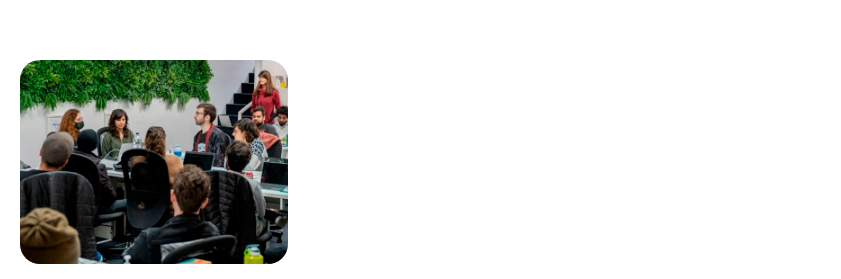
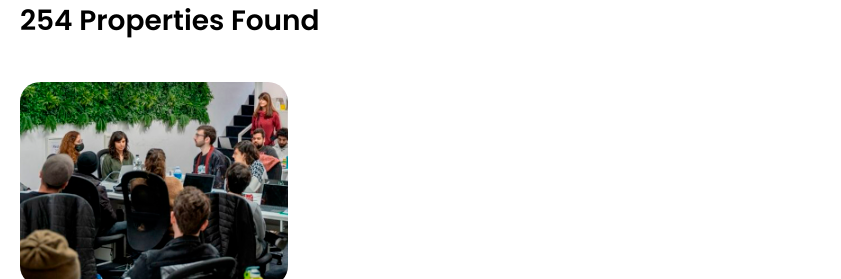
Before and after one commit to perezgallartalejandro/202209-w1ch5-alejandro-perez-miguel-angel-barquilla, a website: page index.html in a window 1280 px wide. Shown: the top 279 px of the page, without its empty margins (0-841 px from the left). Drawn offline with nearby package versions, Linux system fonts and the light colour scheme; files that its build step writes are made by us from their sources.

Commit message:
Add -Properties Found- label

```diff
--- a/index.html
+++ b/index.html
@@ -22,8 +22,9 @@
 
   </section>
 
+  <h2 class="title-found">254 Properties Found</h2>
+
   <main>
-
     <section class="result-block">
       <h2 class="result-block__number-found"></h2>
       <article class="product-found">
--- a/sass/_middle-area.scss
+++ b/sass/_middle-area.scss
@@ -1,5 +1,11 @@
 @use "variables";
 @use "notice-box";
+
+.title-found {
+  margin-left: 20px;
+  font-family: variables.$font-family-default;
+  font-size: 28px;
+}
 
 .notices-buttons-contact-block {
   display: flex;
--- a/sass/style.scss
+++ b/sass/style.scss
@@ -7,5 +7,5 @@ main {
   flex-direction: column;
   gap: 40px;
 
-  padding: 20px 20px;
+  padding: 0 20px 20px 20px;
 }
```
